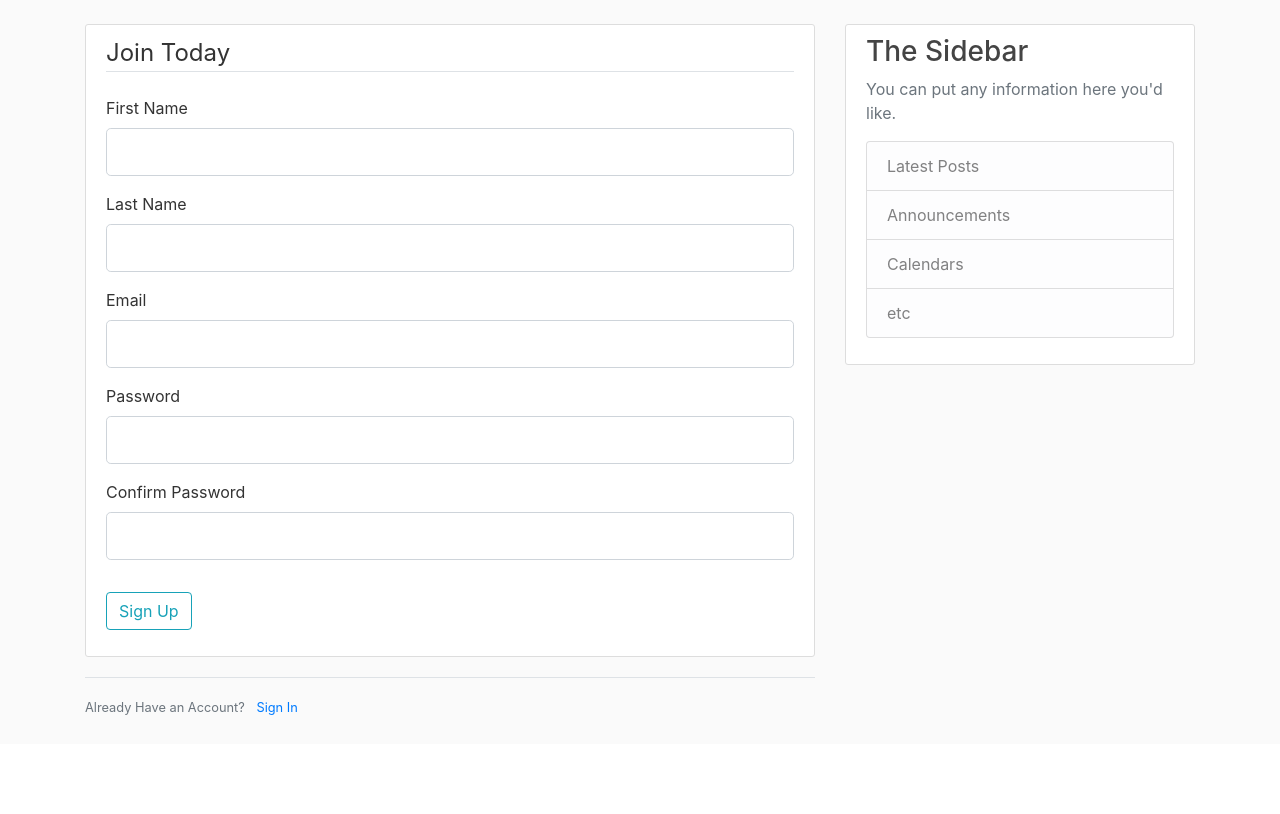
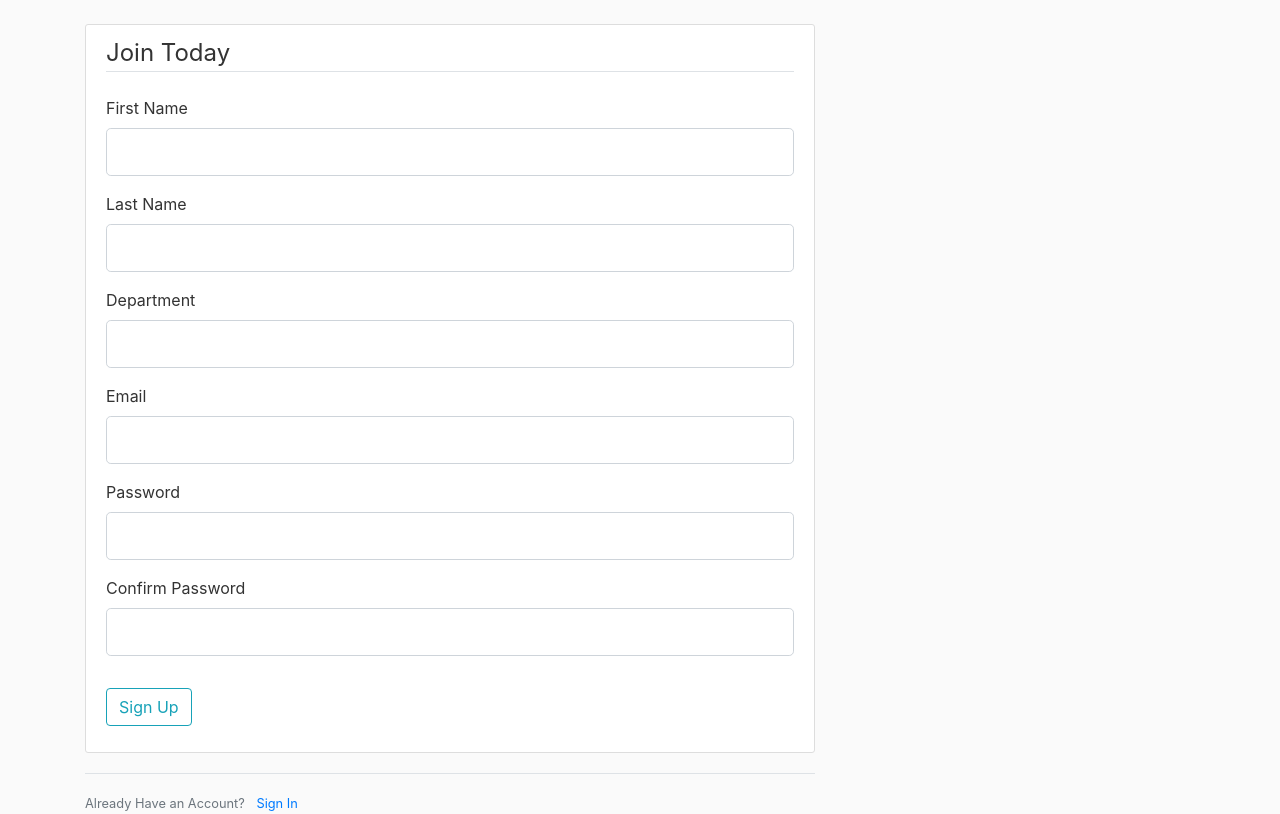
Before and after one commit to bethanie13/User_Base_Profile, a Flask app: page /register in a window 1280 px wide. Shown: the part 56-870 px from the top of the page. Before the commit the page ends 771 px from the top, so only its background shows below. Run offline with Flask 2, Linux system fonts and the light colour scheme; some libraries are stand-ins or nearby versions.

Commit message:
Departments Updated

```diff
--- a/userbase/forms.py
+++ b/userbase/forms.py
@@ -9,6 +9,7 @@ from userbase.models import User
 class RegistrationForm(FlaskForm):
     firstname = StringField('First Name', validators=[DataRequired(), Length(min=2, max=20)])
     lastname = StringField('Last Name', validators=[DataRequired(), Length(min=2, max=20)])
+    department = StringField('Department ', validators=[DataRequired(), Length(min=2, max=30)])
     email = StringField('Email', validators=[DataRequired(), Email()])
     password = PasswordField('Password', validators=[DataRequired()])
     confirm_password = PasswordField('Confirm Password', validators=[DataRequired(), EqualTo('password')])
@@ -33,10 +34,10 @@ class LoginForm(FlaskForm):
 
 
 class UpdateAccountForm(FlaskForm):
-    firstname = StringField('First Name', validators=[DataRequired(), Length(min=2, max=20)])
-    lastname = StringField('Last Name', validators=[DataRequired(), Length(min=2, max=20)])
+    firstname = StringField('First Name', validators=[DataRequired(), Length(min=2, max=60)])
+    lastname = StringField('Last Name', validators=[DataRequired(), Length(min=2, max=60)])
+    department = StringField('Department', validators=[DataRequired(), Length(min=2, max=20)])
     email = StringField('Email', validators=[DataRequired(), Email()])
-    department = StringField('Department', validators=[DataRequired(), Length(min=2, max=20)])
     picture = FileField('Update Profile Picture', validators=[FileAllowed(['jpg', 'png'])])
     submit = SubmitField('Update')
 
--- a/userbase/routes.py
+++ b/userbase/routes.py
@@ -41,7 +41,8 @@ def register_form():
     form = RegistrationForm()
     if form.validate_on_submit():
         hashed_password = bcrypt.generate_password_hash(form.password.data).decode('utf-8')
-        user = User(firstname=form.firstname.data, lastname=form.lastname.data, email=form.email.data, password=hashed_password)
+        user = User(firstname=form.firstname.data, lastname=form.lastname.data, department=form.department.data,
+                    email=form.email.data, password=hashed_password)
         db.session.add(user)
         db.session.commit()
         flash('Your account has been created! You are now able to login.', 'success')  # flashes a message and uses bootstrap success
@@ -94,6 +95,7 @@ def account():
             current_user.image_file = picture_file
         current_user.firstname = form.firstname.data
         current_user.lastname = form.lastname.data
+        current_user.department = form.department.data
         current_user.email = form.email.data
         db.session.commit()
         flash('Your account has been updated!', 'success')
@@ -101,6 +103,7 @@ def account():
     elif request.method == 'GET':
         form.firstname.data = current_user.firstname
         form.lastname.data = current_user.lastname
+        form.department.data = current_user.department
         form.email.data = current_user.email
     image_file = url_for('static', filename='profile_pics/' + current_user.image_file)
     return render_template('account.html', title='Account', image_file=image_file, form=form)
--- a/userbase/templates/base.html
+++ b/userbase/templates/base.html
@@ -60,19 +60,19 @@
           {% endwith %}
           {% block content %}{% endblock %}
         </div>
-        <div class="col-md-4">
-          <div class="content-section">
-            <h3>The Sidebar</h3>
-            <p class='text-muted'>You can put any information here you'd like.
-              <ul class="list-group">
-                <li class="list-group-item list-group-item-light">Latest Posts</li>
-                <li class="list-group-item list-group-item-light">Announcements</li>
-                <li class="list-group-item list-group-item-light">Calendars</li>
-                <li class="list-group-item list-group-item-light">etc</li>
-              </ul>
-            </p>
-          </div>
-        </div>
+<!--        <div class="col-md-4">-->
+<!--          <div class="content-section">-->
+<!--            <h3>The Sidebar</h3>-->
+<!--            <p class='text-muted'>You can put any information here you'd like.-->
+<!--              <ul class="list-group">-->
+<!--                <li class="list-group-item list-group-item-light">Latest Posts</li>-->
+<!--                <li class="list-group-item list-group-item-light">Announcements</li>-->
+<!--                <li class="list-group-item list-group-item-light">Calendars</li>-->
+<!--                <li class="list-group-item list-group-item-light">etc</li>-->
+<!--              </ul>-->
+<!--            </p>-->
+<!--          </div>-->
+<!--        </div>-->
       </div>
     </main>
 
--- a/userbase/templates/register.html
+++ b/userbase/templates/register.html
@@ -34,6 +34,20 @@
                     {% endif %}
                 </div>
                 <div class="form-group">
+                    {{ form.department.label(class="form-control-label") }}
+
+                    {% if form.department.errors %}
+                        {{ form.department(class="form-control form-control-lg is-invalid") }}
+                        <div class="invalid-feedback">
+                            {% for error in form.department.errors %}
+                                <span>{{ error }}</span>
+                            {% endfor %}
+                        </div>
+                    {% else %}
+                        {{ form.department(class="form-control form-control-lg") }}
+                    {% endif %}
+                </div>
+                <div class="form-group">
                     {{ form.email.label(class="form-control-label") }}
 
                     {% if form.email.errors %}
@@ -47,6 +61,7 @@
                         {{ form.email(class="form-control form-control-lg") }}
                     {% endif %}
                 </div>
+
                 <div class="form-group">
                     {{ form.password.label(class="form-control-label") }}
                     {% if form.password.errors %}
```
Also changed, not shown: userbase/models.py (+4 -4 lines), userbase/templates/account.html (+16 -16 lines), userbase/static/css/main.css (line endings or trailing spaces), userbase/website.db.
